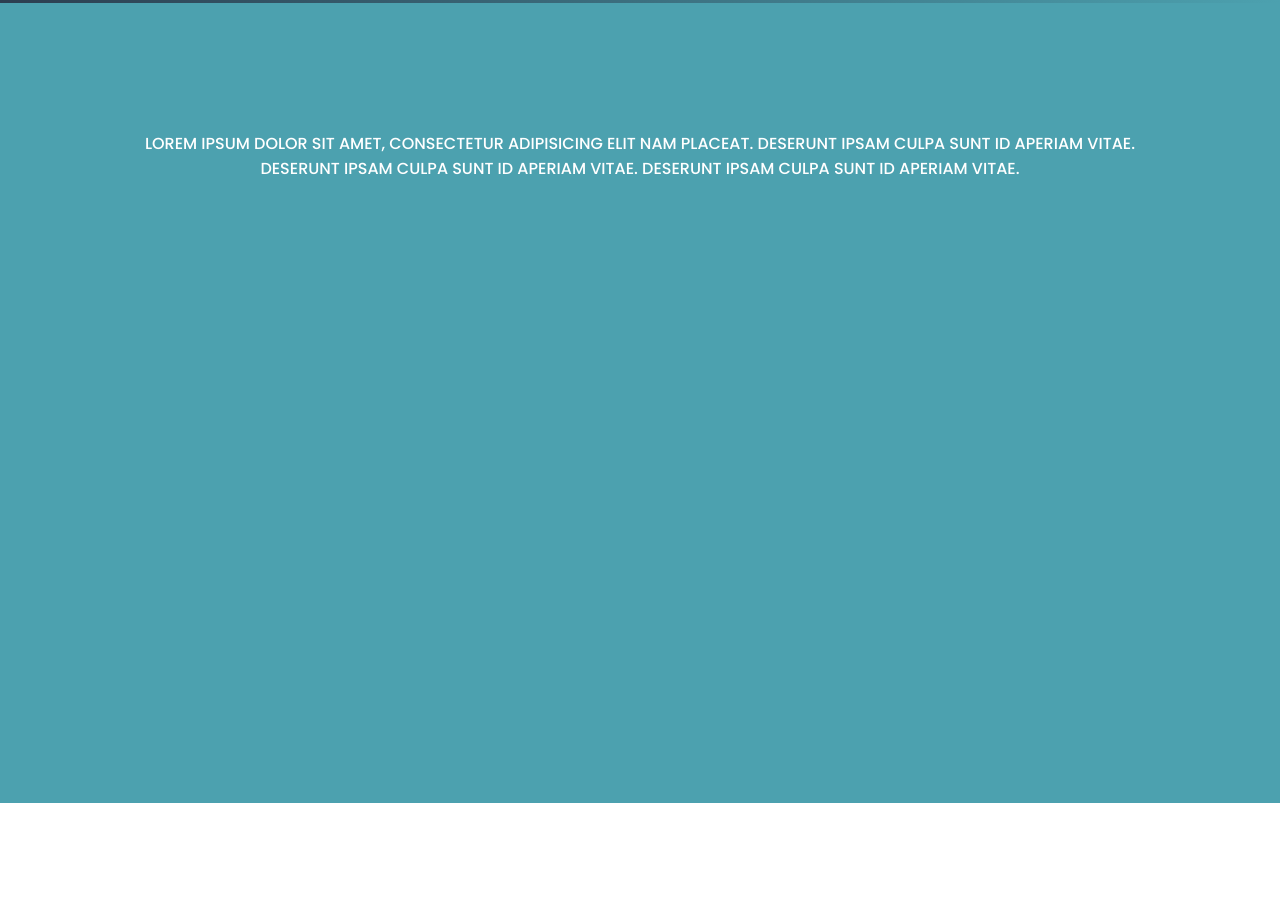
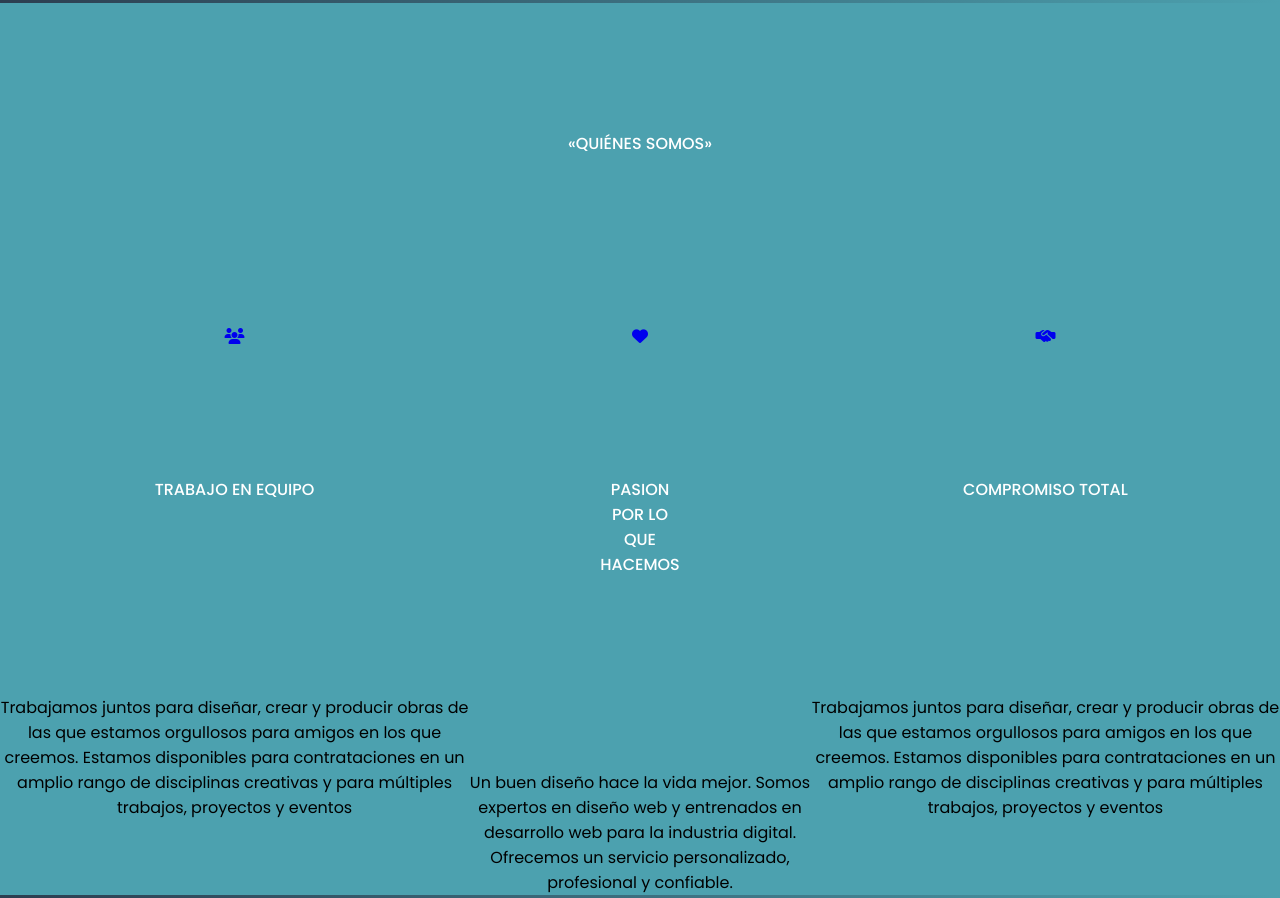
Before and after one commit to matidor/landing-page, a plain HTML site: page index.html in a window 1280 px wide. Shown: the part 797-1695 px from the top of the page. Before the commit the page ends 1600 px from the top, so only its background shows below. Drawn offline with Linux system fonts and the light colour scheme.

Commit message:
landingpage

```diff
--- a/index.html
+++ b/index.html
@@ -27,6 +27,7 @@
                 <a href="#" class="info-btn">Mas info!</a>
             </div>
         </div>
+
         <div class="media-icons">
             <a href="#"><i class="fa-brands fa-facebook-f"></i></a>
             <a href="#"><i class="fa-brands fa-twitter"></i></a>
@@ -34,9 +35,32 @@
         </div>
     </section>
 
-    <section class="description-section" id="nosotros">
-        <h2>Lorem ipsum dolor sit amet, consectetur adipisicing elit nam placeat. deserunt ipsam culpa sunt id aperiam vitae. <br><span>deserunt ipsam culpa sunt id aperiam vitae. deserunt ipsam culpa sunt id aperiam vitae.</span></h2>
-    </section>
+    <section class="description-section" >
+        <h2> «Quiénes somos»</h2>
+        <div class="quienes somos1">
+            <div class="iconosdiv">
+                <a href="#"><i class="fa-solid fa-users" ></i></a>
+                <h2>Trabajo en equipo</h2>
+                <p><br>Trabajamos juntos para diseñar, crear y producir obras de las que estamos orgullosos para amigos en los que creemos. Estamos disponibles para contrataciones en un amplio rango de disciplinas creativas y para múltiples trabajos, proyectos y eventos</p>
+            </div>
+
+            <div class="quienes somos2">
+                <div class="iconosdiv">
+                    <a href="#"><i class="fa-solid fa-heart"></i></i></a>
+                    <h2>Pasion por lo que hacemos</h2>
+                    <p><br>Un buen diseño hace la vida mejor. Somos expertos en diseño web y entrenados en desarrollo web para la industria digital. Ofrecemos un servicio personalizado, profesional y confiable.</p>
+                </div>
+
+                <div class="quienes somos3">
+                    <div class="iconosdiv">
+                        <a href="#"><i class="fa-solid fa-handshake-simple"></i></i></a>
+                        <h2>Compromiso total</h2>
+                        <p><br>Trabajamos juntos para diseñar, crear y producir obras de las que estamos orgullosos para amigos en los que creemos. Estamos disponibles para contrataciones en un amplio rango de disciplinas creativas y para múltiples trabajos, proyectos y eventos</p>
+                    </div>
+
+  </div>
+  </section>
+<section></section>
     </div>
 </body>
 </html>
--- a/style.css
+++ b/style.css
@@ -141,3 +141,11 @@ header .nav-bar a:hover {
     text-align: center;
     padding: 8rem ;
 }
+
+.quienes {
+    display: flex;
+    flex-direction: row;
+    justify-content: center;
+ text-align: center;
+
+}
```
